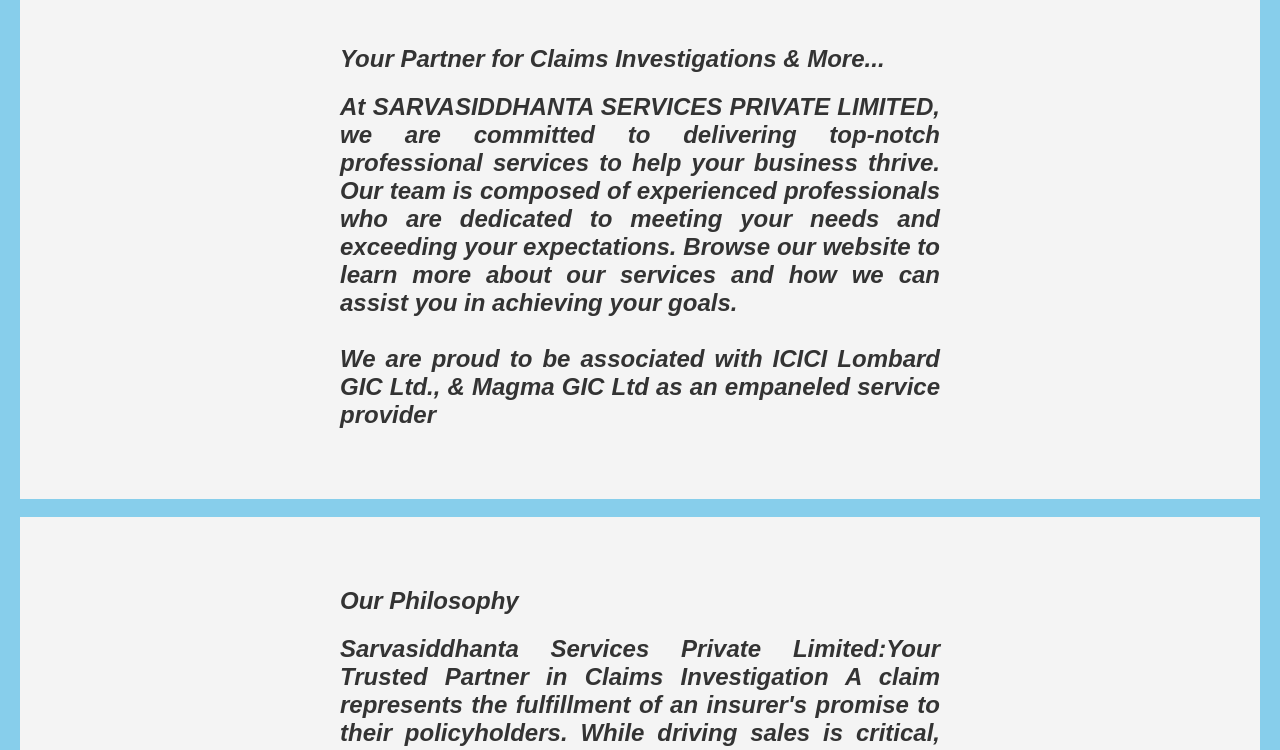
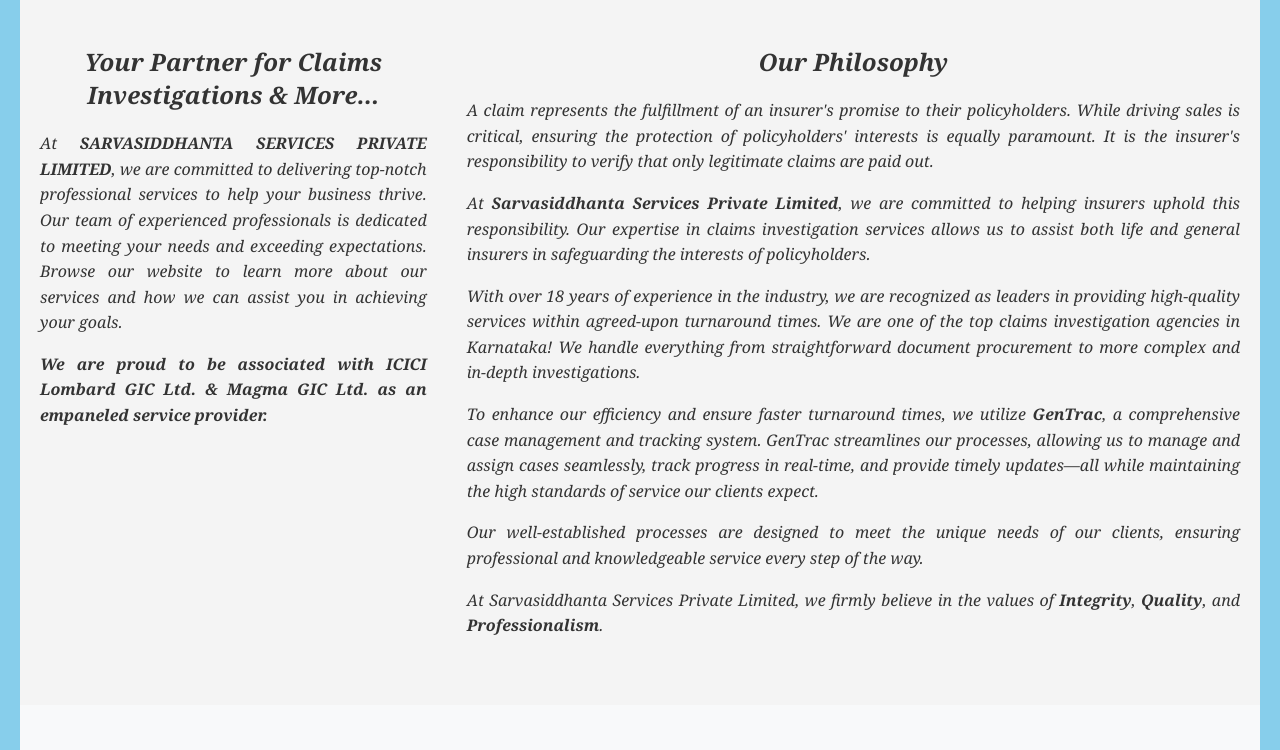
Before and after one commit to SSPL-71/SSPLNEWWEBSITE, a plain HTML site: page index.html in a window 1280 px wide. Shown: the part 4280-5030 px from the top of the page. Drawn offline with nearby package versions, Linux system fonts and the light colour scheme.

Commit message:
Update index.html

```diff
--- a/index.html
+++ b/index.html
@@ -1164,34 +1164,46 @@ function mergeToPDF() {
 
 
 
- <!-- SECTION: MEANING 2 -->
-    <section style="background-color: #f4f4f4; padding: 50px 20px;">
-        <div style="max-width: 600px; margin: auto; text-align: justify;">
-            <h2 style="color: #333;">Your Partner for Claims Investigations & More...</h2>
-            <h2 style="margin-top: 20px;">At SARVASIDDHANTA SERVICES PRIVATE LIMITED, we are committed to delivering top-notch professional services to help your business thrive. Our team is composed of experienced professionals who are dedicated to meeting your needs and exceeding your expectations. Browse our website to learn more about our services and how we can assist you in achieving your goals.<br><br>
+<!-- SECTION: MEANING + PHILOSOPHY -->
+<section style="background-color: #f4f4f4; padding: 50px 20px;">
+  <div style="max-width: 1200px; margin: auto; display: flex; flex-wrap: wrap; gap: 40px; font-family: Georgia, serif; color: #333;">
 
-<i><strong>We are proud to be associated with ICICI Lombard GIC Ltd., & Magma GIC Ltd as an empaneled service provider</i><strong></h2>
-        </div>
-    </section>
-    <!-- END SECTION: MEANING 2 --><br>
+    <!-- LEFT COLUMN -->
+    <div style="flex: 1; min-width: 300px;">
+      <h2 style="text-align: center;">Your Partner for Claims Investigations & More...</h2>
+      <p style="text-align: justify; line-height: 1.6; font-size: 16px; margin-top: 20px;">
+        At <strong>SARVASIDDHANTA SERVICES PRIVATE LIMITED</strong>, we are committed to delivering top-notch professional services to help your business thrive. Our team of experienced professionals is dedicated to meeting your needs and exceeding expectations. Browse our website to learn more about our services and how we can assist you in achieving your goals.
+      </p>
+      <p style="text-align: justify; line-height: 1.6; font-size: 16px; font-style: italic;">
+        <strong>We are proud to be associated with ICICI Lombard GIC Ltd. & Magma GIC Ltd. as an empaneled service provider.</strong>
+      </p>
+    </div>
 
+    <!-- RIGHT COLUMN -->
+    <div style="flex: 2; min-width: 400px;">
+      <h2 style="text-align: center;">Our Philosophy</h2>
+      <p style="text-align: justify; line-height: 1.6; font-size: 16px; margin-top: 20px;">
+        A claim represents the fulfillment of an insurer's promise to their policyholders. While driving sales is critical, ensuring the protection of policyholders' interests is equally paramount. It is the insurer's responsibility to verify that only legitimate claims are paid out.
+      </p>
+      <p style="text-align: justify; line-height: 1.6; font-size: 16px;">
+        At <strong>Sarvasiddhanta Services Private Limited</strong>, we are committed to helping insurers uphold this responsibility. Our expertise in claims investigation services allows us to assist both life and general insurers in safeguarding the interests of policyholders.
+      </p>
+      <p style="text-align: justify; line-height: 1.6; font-size: 16px;">
+        With over 18 years of experience in the industry, we are recognized as leaders in providing high-quality services within agreed-upon turnaround times. We are one of the top claims investigation agencies in Karnataka! We handle everything from straightforward document procurement to more complex and in-depth investigations.
+      </p>
+      <p style="text-align: justify; line-height: 1.6; font-size: 16px;">
+        To enhance our efficiency and ensure faster turnaround times, we utilize <strong>GenTrac</strong>, a comprehensive case management and tracking system. GenTrac streamlines our processes, allowing us to manage and assign cases seamlessly, track progress in real-time, and provide timely updates—all while maintaining the high standards of service our clients expect.
+      </p>
+      <p style="text-align: justify; line-height: 1.6; font-size: 16px;">
+        Our well-established processes are designed to meet the unique needs of our clients, ensuring professional and knowledgeable service every step of the way.
+      </p>
+      <p style="text-align: justify; line-height: 1.6; font-size: 16px;">
+        At Sarvasiddhanta Services Private Limited, we firmly believe in the values of <strong>Integrity</strong>, <strong>Quality</strong>, and <strong>Professionalism</strong>.
+      </p>
+    </div>
 
-
-<!-- SECTION: ABOUT -->
-    <section style="background-color: #f4f4f4; padding: 50px 20px;">
-        <div style="max-width: 600px; margin: auto; text-align: justify;">
-            <h2 style="color: #333;">Our Philosophy</h2>
-            <h2 style="margin-top: 20px;">Sarvasiddhanta Services Private Limited:Your Trusted Partner in Claims Investigation
-A claim represents the fulfillment of an insurer's promise to their policyholders. While driving sales is critical, ensuring the protection of policyholders' interests is equally paramount. It is the insurer's responsibility to verify that only legitimate claims are paid out.
-At Sarvasiddhanta Services Private Limited, we are committed to helping insurers uphold this responsibility. Our expertise in claims investigation services allows us to assist both life and general insurers in safeguarding the interests of policyholders.
-With over 18 years of experience in the industry, we are recognized as leaders in providing high-quality services within agreed-upon turnaround times. We are one of the Top Claims Investigation Agencies in Karnataka ! We handle everything from straightforward document procurement to more complex and in-depth investigations.
-To enhance our efficiency and ensure faster turnaround times, we utilize GenTrac, a comprehensive case management and tracking system. GenTrac streamlines our processes, allowing us to manage and assign cases seamlessly, track progress in real-time, and provide timely updates, all while maintaining the high standards of service our clients expect.
-Our well-established processes are designed to meet the unique needs of our clients, ensuring professional and knowledgeable service every step of the way.
-At Sarvasiddhanta Services Private Limited, we firmly believe in the values of Integrity, Quality, and Professionalism.</h2>
-        </div>
-    </section>
-    <!-- END SECTION: ABOUT --><br>
-
+  </div>
+</section>
 
 <!-- SECTION: Donate with PayPal -->
 <section style="background-color: #f8f9fa; padding: 60px;">
```
